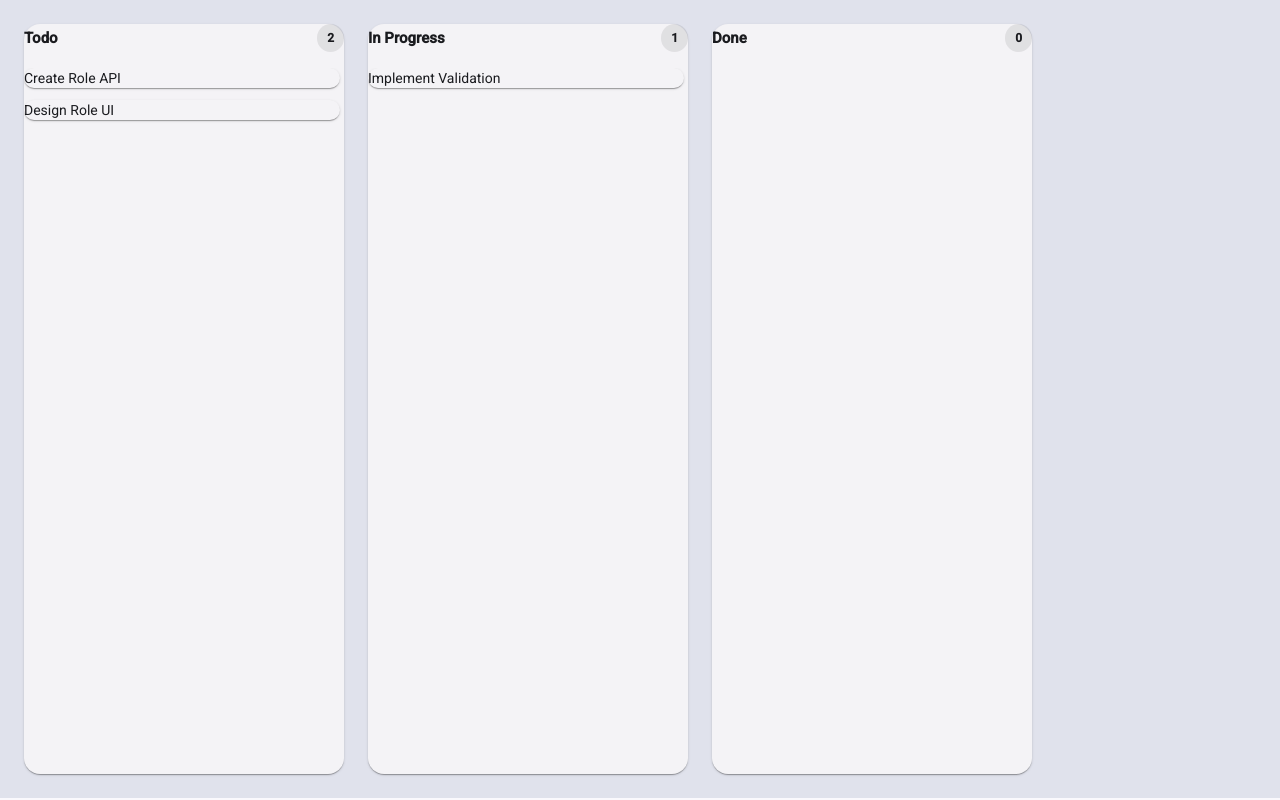
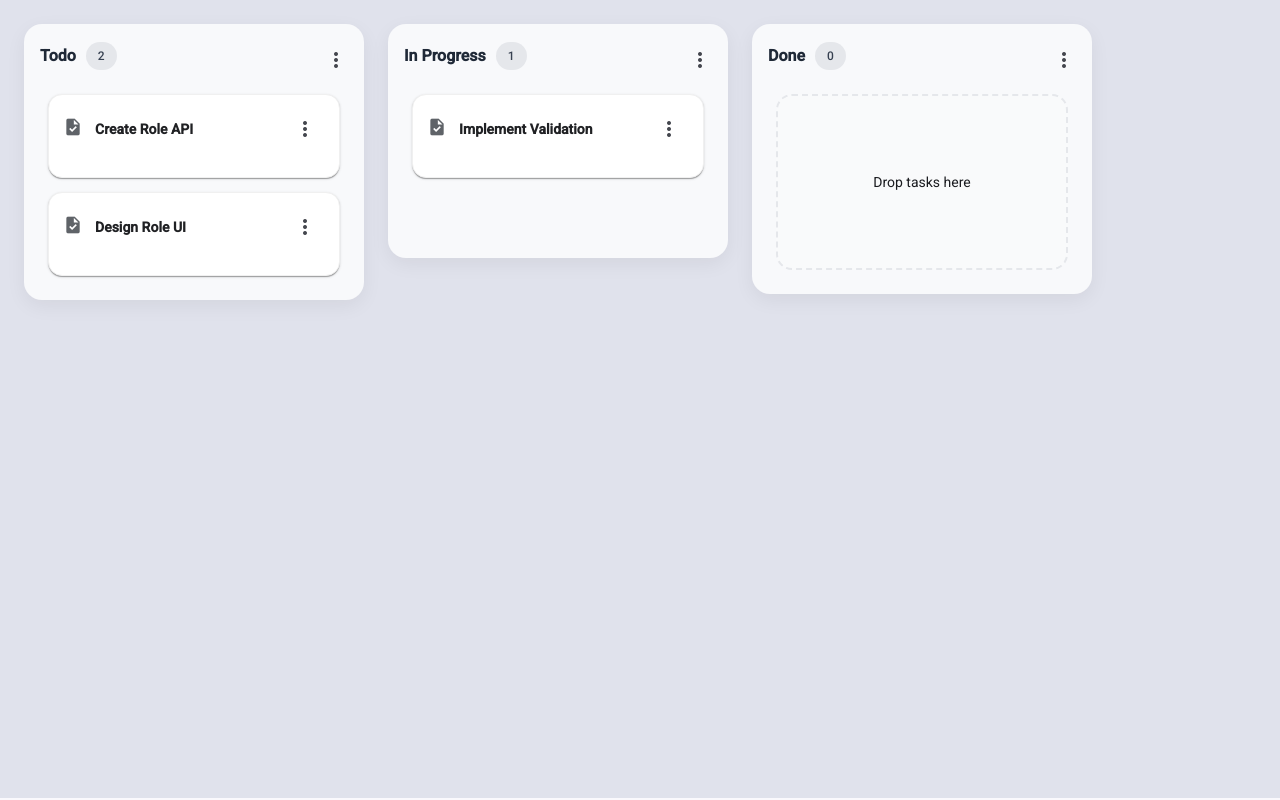
Before and after one commit to kishanthummarvsi-coder/zone-hq-client, an Angular app: page /roles in a window 1280 px wide. Built offline with nearby package versions, Linux system fonts and the light colour scheme.

Commit message:
ui updates

```diff
--- a/src/app/features/roles/pages/role-list/role-list.ts
+++ b/src/app/features/roles/pages/role-list/role-list.ts
@@ -14,15 +14,15 @@ export class RoleList {
     id: 'todo',
     title: 'Todo',
     tasks: [
-        { id: '1', title: 'Create Role API', status: 'todo' },
-        { id: '2', title: 'Design Role UI', status: 'todo' }
+      { id: 1, title: 'Create Role API', status: 'todo' },
+      { id: 2, title: 'Design Role UI', status: 'todo' }
     ]
   },
   {
     id: 'progress',
     title: 'In Progress',
     tasks: [
-        { id: '3', title: 'Implement Validation', status: 'progress' }
+      { id: 3, title: 'Implement Validation', status: 'progress' }
     ]
   },
   {
--- a/src/app/features/users/pages/user-list/user-list.ts
+++ b/src/app/features/users/pages/user-list/user-list.ts
@@ -14,16 +14,16 @@ export class UserList {
     id: 'todo',
     title: 'Todo',
     tasks: [
-        { id: '1', title: 'Create USer API', status: 'todo' },
-        { id: '2', title: 'Design USer UI', status: 'todo' }
+      { id: 1, title: 'Create User API', status: 'todo' },
+      { id: 2, title: 'Design User UI', status: 'todo' }
     ]
   },
   {
     id: 'progress',
     title: 'In Progress',
     tasks: [
-        { id: '3', title: 'Implement Validation', status: 'progress' },
-         { id: '', title: 'Design USer UI', status: 'todo' }
+      { id: 3, title: 'Implement Validation', status: 'progress' },
+      { id: 4, title: 'Improve UX Flow', status: 'progress' }
     ]
   },
   {
--- a/src/app/shared/components/kanban/kanban-card/kanban-card.html
+++ b/src/app/shared/components/kanban/kanban-card/kanban-card.html
@@ -1,25 +1,45 @@
-<!-- <div class="kanban-card" mat-card>
+<mat-card class="kanban-card mat-elevation-z1" cdkDrag>
 
-  <div class="card-title">
-    {{ task.title }}
+  <!-- Status Strip -->
+  <div class="status-strip" [ngClass]="task.priority"></div>
+
+  <!-- Header -->
+  <div class="card-header">
+    <div class="header-left">
+      <mat-icon class="task-icon">task</mat-icon>
+      <div class="card-title">
+        {{ task.title }}
+      </div>
+    </div>
+
+    <button mat-icon-button class="menu-btn">
+      <mat-icon>more_vert</mat-icon>
+    </button>
   </div>
 
+  <!-- Description -->
   <div class="card-description" *ngIf="task.description">
     {{ task.description }}
   </div>
 
-</div> -->
+  <!-- Footer -->
+  <div class="card-footer">
 
+    <div class="left-meta">
+      <span class="priority-chip" [ngClass]="task.priority">
+        {{ task.priority | titlecase }}
+      </span>
 
+      <div class="due-date" *ngIf="task.dueDate">
+        <mat-icon>schedule</mat-icon>
+        {{ task.dueDate | date:'MMM d' }}
+      </div>
+    </div>
 
-<mat-card class="kanban-card mat-elevation-z1">
+    <div class="assignee" *ngIf="task.assignee">
+      <img [src]="task.assignee.avatar" alt="user">
+    </div>
 
-  <div class="card-title">
-    {{ task.title }}
-  </div>
-
-  <div class="card-description" *ngIf="task.description">
-    {{ task.description }}
   </div>
 
 </mat-card>
--- a/src/app/shared/components/kanban/kanban-card/kanban-card.scss
+++ b/src/app/shared/components/kanban/kanban-card/kanban-card.scss
@@ -1,18 +1,123 @@
 .kanban-card {
-  border-radius: 12px;
+  position: relative;
+  border-radius: 14px;
+  padding: 14px;
   cursor: grab;
   transition: all 0.2s ease;
+  background: #ffffff;
+  border: 1px solid #f0f0f0;
+
+  &:hover {
+    transform: translateY(-3px);
+    box-shadow: 0 6px 18px rgba(0, 0, 0, 0.08);
+  }
 }
 
-.kanban-card:hover {
-  transform: translateY(-2px);
+/* Status strip (left colored bar) */
+.status-strip {
+  position: absolute;
+  left: 0;
+  top: 0;
+  bottom: 0;
+  width: 5px;
+  border-top-left-radius: 14px;
+  border-bottom-left-radius: 14px;
 }
 
+.status-strip.high { background: #f44336; }
+.status-strip.medium { background: #ff9800; }
+.status-strip.low { background: #4caf50; }
+
+/* Header */
+.card-header {
+  display: flex;
+  justify-content: space-between;
+  align-items: center;
+  margin-bottom: 8px;
+}
+
+.header-left {
+  display: flex;
+  align-items: center;
+  gap: 8px;
+}
+
+.task-icon {
+  font-size: 20px;
+  color: #5f6368;
+}
+
+.card-title {
+  font-weight: 600;
+  font-size: 14px;
+  color: #202124;
+}
+
+/* Description */
+.card-description {
+  font-size: 13px;
+  color: #5f6368;
+  margin: 6px 0 12px;
+  line-height: 1.4;
+}
+
+/* Footer */
+.card-footer {
+  display: flex;
+  justify-content: space-between;
+  align-items: center;
+}
+
+.left-meta {
+  display: flex;
+  align-items: center;
+  gap: 10px;
+}
+
+.priority-chip {
+  font-size: 11px;
+  padding: 3px 8px;
+  border-radius: 20px;
+  font-weight: 500;
+  text-transform: uppercase;
+}
+
+.priority-chip.high {
+  background: #fdecea;
+  color: #d93025;
+}
+
+.priority-chip.medium {
+  background: #fff4e5;
+  color: #ef6c00;
+}
+
+.priority-chip.low {
+  background: #e6f4ea;
+  color: #188038;
+}
+
+.due-date {
+  display: flex;
+  align-items: center;
+  font-size: 12px;
+  color: #757575;
+  gap: 4px;
+}
+
+.assignee img {
+  width: 28px;
+  height: 28px;
+  border-radius: 50%;
+  object-fit: cover;
+}
+
+/* Drag */
 .cdk-drag-preview {
-  border-radius: 12px;
-  box-shadow: 0 8px 24px rgba(0, 0, 0, 0.15);
+  border-radius: 14px;
+  box-shadow: 0 12px 28px rgba(0, 0, 0, 0.18);
 }
 
 .cdk-drag-placeholder {
-  opacity: 0.4;
+  opacity: 0.3;
 }
--- a/src/app/shared/components/kanban/kanban-column/kanban-column.html
+++ b/src/app/shared/components/kanban/kanban-column/kanban-column.html
@@ -1,53 +1,26 @@
-<!-- <div class="kanban-column">
+<mat-card class="kanban-column">
 
   <div class="column-header">
-    <h3>{{ column.title }}</h3>
-    <span class="count">{{ column.tasks.length }}</span>
+    <div class="header-left">
+      <span class="title">{{ column.title }}</span>
+      <span class="task-count">
+        {{ column.tasks.length }}
+      </span>
+    </div>
+
+    <button mat-icon-button class="menu-btn">
+      <mat-icon>more_vert</mat-icon>
+    </button>
   </div>
 
-  <div
-    class="column-body"
-    cdkDropList
-    [cdkDropListData]="column.tasks"
-    (cdkDropListDropped)="onDrop($event)"
-  >
+  <div class="column-body" cdkDropList [id]="'cdk-drop-' + column.id" [cdkDropListData]="column.tasks"
+    [cdkDropListConnectedTo]="connectedDropLists" (cdkDropListDropped)="onDrop($event)">
 
-    <app-kanban-card
-      *ngFor="let task of column.tasks"
-      [task]="task"
-      cdkDrag>
-    </app-kanban-card>
-
-  </div>
-
-</div> -->
-
-
-<mat-card class="kanban-column mat-elevation-z2">
-
-  <div class="column-header">
-    <div class="title">
-      {{ column.title }}
+    <div *ngIf="column.tasks.length === 0" class="empty-state">
+      Drop tasks here
     </div>
 
-    <span class="task-count">
-      {{ column.tasks.length }}
-    </span>
-  </div>
-
-  <div
-    class="column-body"
-    cdkDropList
-    [id]="'cdk-drop-' + column.id"
-    [cdkDropListData]="column.tasks"
-    [cdkDropListConnectedTo]="connectedDropLists"
-    (cdkDropListDropped)="onDrop($event)"
-  >
-
-    <app-kanban-card
-      *ngFor="let task of column.tasks"
-      [task]="task"
-      cdkDrag>
+    <app-kanban-card *ngFor="let task of column.tasks" [task]="task" cdkDrag>
     </app-kanban-card>
 
   </div>
--- a/src/app/shared/components/kanban/kanban-column/kanban-column.scss
+++ b/src/app/shared/components/kanban/kanban-column/kanban-column.scss
@@ -1,32 +1,121 @@
 .kanban-column {
-  width: 320px;
-  border-radius: 16px;
+  width: 340px;
+  min-width: 340px;
+  max-height: calc(100vh - 120px);
+  border-radius: 18px;
+  padding: 16px;
   display: flex;
   flex-direction: column;
-  max-height: 100%;
+  background: #f8f9fb;
+  box-shadow: 0 6px 20px rgba(0, 0, 0, 0.06);
+  transition: transform 0.2s ease, box-shadow 0.2s ease;
+
+  &:hover {
+    transform: translateY(-2px);
+    box-shadow: 0 10px 28px rgba(0, 0, 0, 0.08);
+  }
 }
 
 .column-header {
   display: flex;
   justify-content: space-between;
   align-items: center;
-  padding-bottom: 16px;
+  margin-bottom: 14px;
+}
+
+.header-left {
+  display: flex;
+  align-items: center;
+  gap: 10px;
+}
+
+.title {
+  font-size: 16px;
   font-weight: 600;
-  font-size: 15px;
+  color: #1f2937;
 }
 
 .task-count {
-  background: rgba(0, 0, 0, 0.08);
-  border-radius: 20px;
-  padding: 4px 10px;
+  background: #e5e7eb;
+  color: #374151;
+  border-radius: 50px;
+  padding: 4px 12px;
   font-size: 12px;
+  font-weight: 500;
+}
+
+.menu-btn {
+  width: 32px;
+  height: 32px;
+  border-radius: 8px;
 }
 
 .column-body {
+  flex: 1;
+  min-height: 140px;
+  padding: 8px;
+  overflow-y: auto;
   display: flex;
   flex-direction: column;
-  gap: 12px;
-  overflow-y: auto;
-  padding-right: 4px;
-  height: 100vh;
+  gap: 14px;
+  transition: background 0.2s ease;
 }
+
+/* Empty State */
+.empty-state {
+  height: 140px;
+  border: 2px dashed #e5e7eb;
+  border-radius: 16px;
+  background: #f9fafb;
+
+  display: flex;
+  flex-direction: column;
+  align-items: center;
+  justify-content: center;
+
+  text-align: center;
+  padding: 16px;
+
+  transition: all 0.2s ease;
+}
+
+.empty-icon {
+  font-size: 28px;
+  height: 28px;
+  width: 28px;
+  margin-bottom: 8px;
+  color: #9ca3af;
+}
+
+.empty-title {
+  font-weight: 600;
+  font-size: 14px;
+  color: #374151;
+  margin-bottom: 4px;
+}
+
+.empty-subtitle {
+  font-size: 12px;
+  color: #9ca3af;
+}
+
+/* Highlight when dragging over */
+.cdk-drop-list-receiving .empty-state {
+  border-color: #6366f1;
+  background: #eef2ff;
+  transform: scale(1.02);
+}
+
+/* Drag Animation */
+.cdk-drag-preview {
+  border-radius: 12px;
+  box-shadow: 0 15px 35px rgba(0, 0, 0, 0.15);
+}
+
+.cdk-drag-placeholder {
+  opacity: 0.3;
+}
+
+.cdk-drop-list-dragging app-kanban-card {
+  transition: transform 250ms cubic-bezier(0, 0, 0.2, 1);
+}
--- a/src/app/shared/components/kanban/kanban-module.ts
+++ b/src/app/shared/components/kanban/kanban-module.ts
@@ -6,6 +6,7 @@ import { KanbanCard } from './kanban-card/kanban-card';
 import { DragDropModule } from '@angular/cdk/drag-drop';
 import { MatCardModule } from '@angular/material/card';
 import { MatButtonModule } from '@angular/material/button';
+import { MatIcon } from '@angular/material/icon';
 
 @NgModule({
   declarations: [
@@ -17,7 +18,8 @@ import { MatButtonModule } from '@angular/material/button';
     CommonModule,
     DragDropModule,
     MatCardModule,
-    MatButtonModule
+    MatButtonModule,
+    MatIcon
   ],
   exports: [
     KanbanBoard
--- a/src/app/shared/components/kanban/models/kanban.model.ts
+++ b/src/app/shared/components/kanban/models/kanban.model.ts
@@ -1,8 +1,18 @@
 export interface KanbanTaskModel {
-  id: string;
+  id: number;
   title: string;
   description?: string;
-  status: string;
+
+  status: 'todo' | 'progress' | 'done';
+
+  priority?: 'high' | 'medium' | 'low';
+  dueDate?: Date;
+
+  assignee?: {
+    id: number;
+    name: string;
+    avatar: string;
+  };
 }
 
 export interface KanbanColumnModel {
```
Lines whose indentation alone changed are shown as unchanged.
